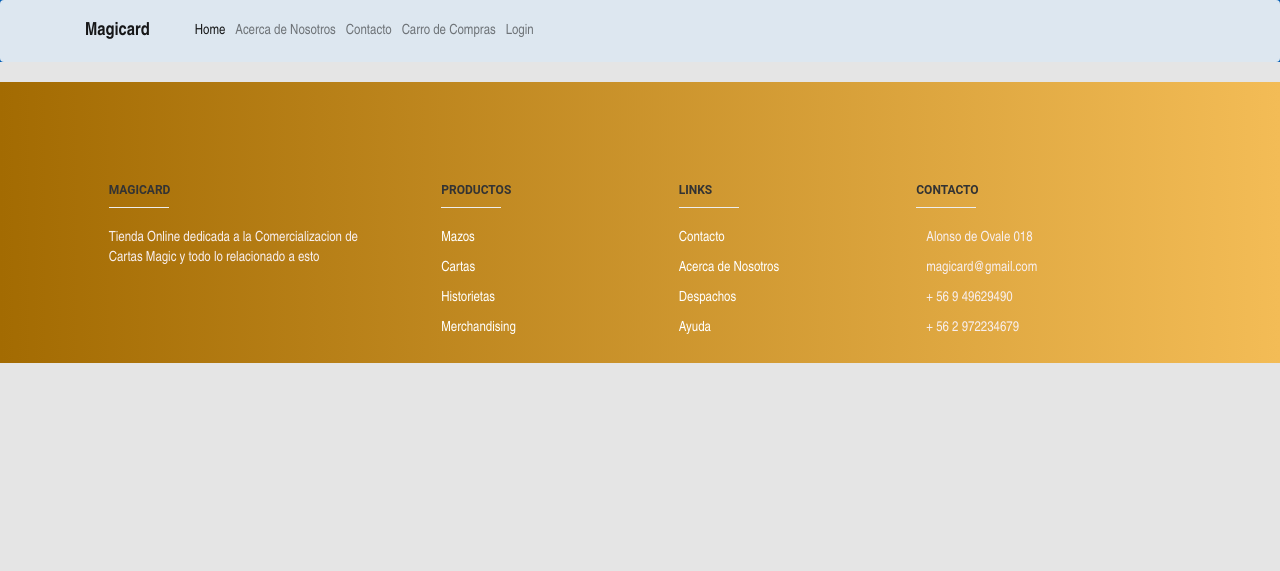
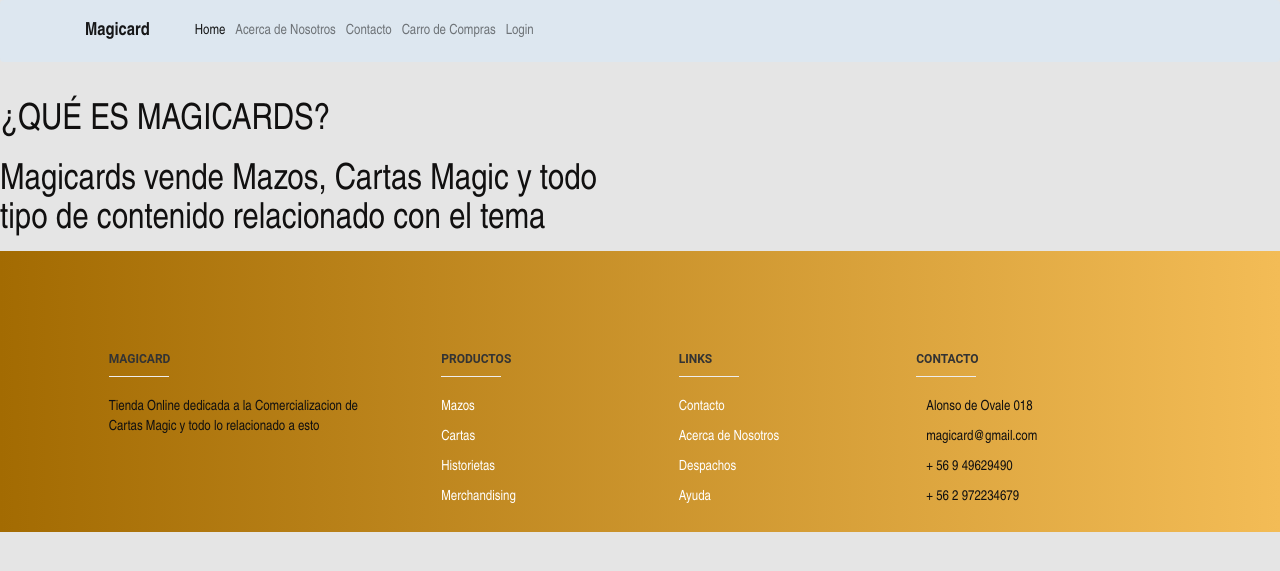
Before and after one commit to rapidoherrera/Magicard23112020, a Django app: page /acerca in a window 1280 px wide. Shown: the top 571 px of the page. Run offline with Django 3.2, Linux system fonts and the light colour scheme; some libraries are stand-ins or nearby versions.

Commit message:
segundo de la segunda entrega magicard 23112020 archivos montados con base e hijos

```diff
--- a/mysite/blog/static/css/estilos.css
+++ b/mysite/blog/static/css/estilos.css
@@ -1,26 +1,19 @@
-header {
-    background-color: #005bb3;
-    color: #ffffff;
-    font-family: "Arial Narrow", sans-serif;
-    text-align: center;
-  }
-
-h1 {
+h1, h3{
 
     color:#111010;
     font-family: "Arial Narrow", sans-serif;
     text-align: left;
+
+}
+
+p{
+
+    color:#111010;
     font-family: "Arial Narrow", sans-serif;
     text-align: left;
+
 }
 
-h3, p {
-  color:#f8efef;
-  font-family: "Arial Narrow", sans-serif;
-  text-align: left;
-  font-family: "Arial Narrow", sans-serif;
-  text-align: left;
-}
 
 .container-fluid {
 	color:#f8efef;
@@ -235,3 +228,19 @@
 		width: 100%;
 	}
 }
+
+h1{
+
+    color:#111010;
+    font-family: "Arial Narrow", sans-serif;
+    text-align: left;
+
+}
+
+p{
+
+    color:#111010;
+    font-family: "Arial Narrow", sans-serif;
+    text-align: left;
+
+}
--- a/mysite/blog/templates/blog/acerca.html
+++ b/mysite/blog/templates/blog/acerca.html
@@ -1,45 +1,17 @@
 {% extends 'blog/base_index.html' %}
 {% load static %}
-<!DOCTYPE html>
 
-<html lang="en">
-    <head>
         {% block title %} Acerca de {% endblock%}
 
-    </head>
-    <body>
-        {% block contect %}
-        <style type="text/css">
-            body {
-              color: aliceblue;
-              background-color:aliceblue }
-        </style>
-        <div class="container-fluid" >
-                    <div class="row">
-                        <div class="col-lg-6 contact-info">
-                            <h3 style= "color:aliceblue"> ¿QUÉ ES MAGICARDS?</h3>
-                            <p>Magicards vende Mazos, Cartas Magic y todo tipo de contenido relacionado con el tema
-                            </p>
-                            <p>+569 49 62 94 90</p>
-                            <p>Magicards@contacto.com</p>
-                            <div class="contact-social">
-                                <a href="#"><i class="fa fa-pinterest"></i></a>
-                                <a href="#"><i class="fa fa-facebook"></i></a>
-                                <a href="#"><i class="fa fa-twitter"></i></a>
-                                <a href="#"><i class="fa fa-dribbble"></i></a>
-                                <a href="#"><i class="fa fa-behance"></i></a>
-                            </div>
+        {% block content %}
 
-                        </div>
-                    </div>
+        <div>
+            <div class="row">
+                <div class="col-lg-6 contact-info">
+                    <h1> ¿QUÉ ES MAGICARDS?</h1>
+                    <h1>Magicards vende Mazos, Cartas Magic y todo tipo de contenido relacionado con el tema</h1>
+                </div>
+            </div>
 
         </div>
         {% endblock %}
-
-
-    </body>
-
-
-
-
-</html>
```
Also changed, not shown: mysite/blog/templates/blog/index.html (+5 -18 lines).
